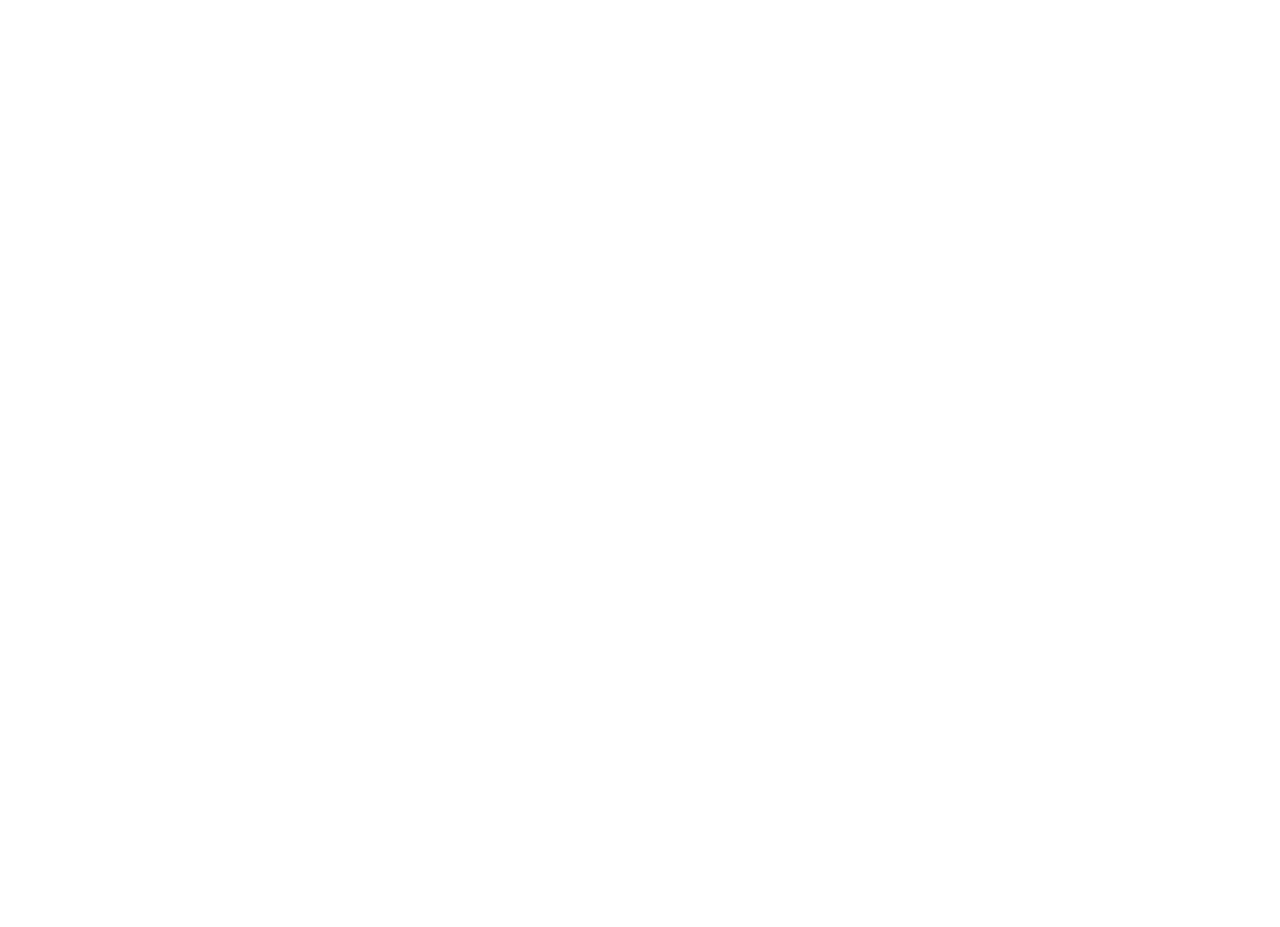
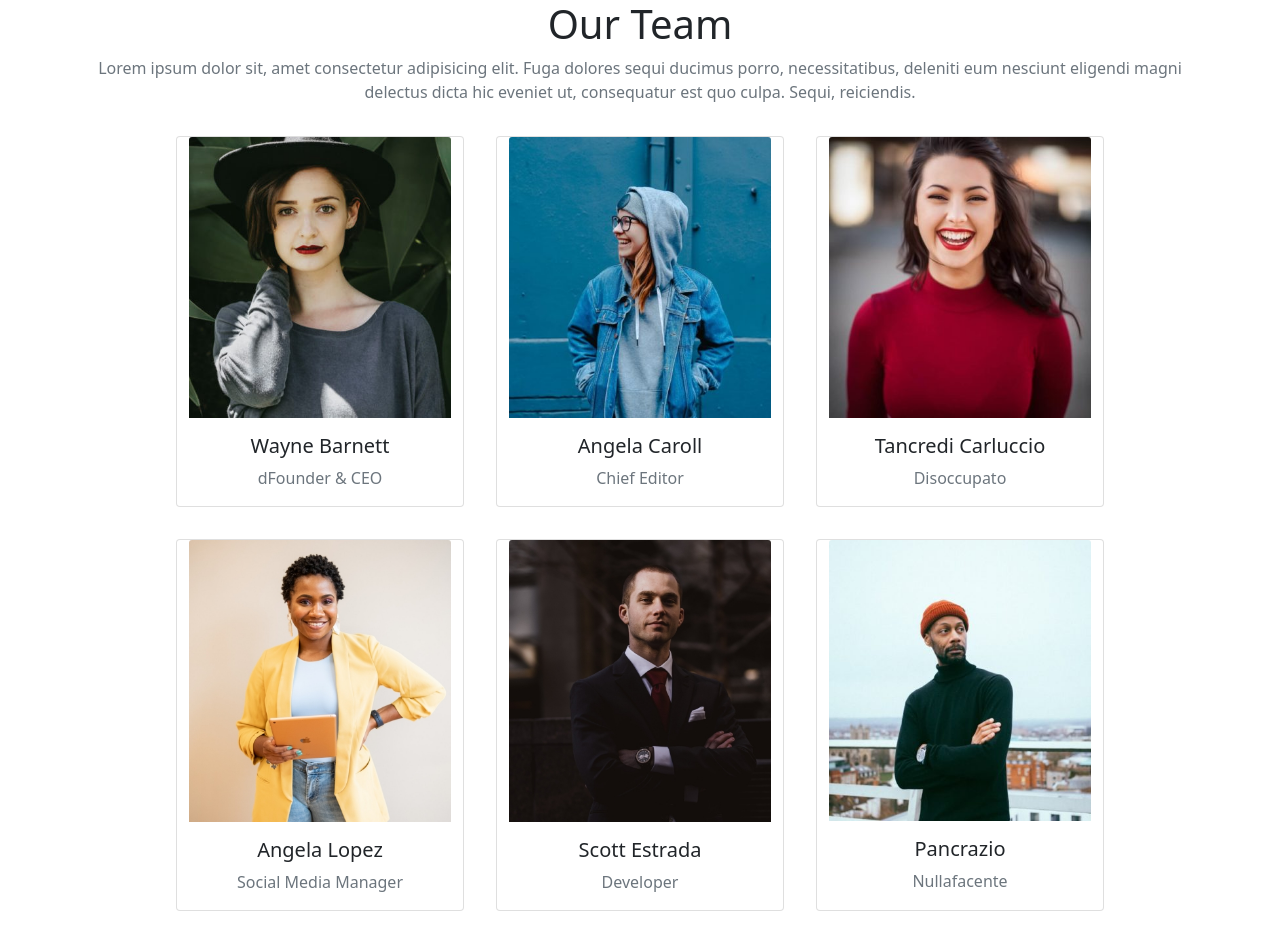
Before and after one commit to Tank07/js-our-team, a plain HTML site: page index.html in a window 1280 px wide. Before the commit the page ends 800 px from the top, so only its background shows below. Drawn offline with nearby package versions, Linux system fonts and the light colour scheme.

Commit message:
Esercizio completato

```diff
--- a/index.html
+++ b/index.html
@@ -6,11 +6,22 @@
     <meta name="viewport" content="width=device-width, initial-scale=1.0">
     <title>Our Team</title>
     <link rel="stylesheet" href="./style.css">
+    <link href="https://cdn.jsdelivr.net/npm/bootstrap@5.1.3/dist/css/bootstrap.min.css" rel="stylesheet" integrity="sha384-1BmE4kWBq78iYhFldvKuhfTAU6auU8tT94WrHftjDbrCEXSU1oBoqyl2QvZ6jIW3" crossorigin="anonymous">
 </head>
 <body>
 
-    <div id=""></div>
+
+    <div class="container text-center">
+
+        <h1>Our Team</h1>
+
+        <p class="text-muted">Lorem ipsum dolor sit, amet consectetur adipisicing elit. Fuga dolores sequi ducimus porro, necessitatibus, deleniti eum nesciunt eligendi magni delectus dicta hic eveniet ut, consequatur est quo culpa. Sequi, reiciendis.</p>
+
+        <div class="row justify-content-center"  id="esito"></div>
+
+    </div>
 
     <script type="text/javascript" src="main.js"></script>
+    <script src="https://cdn.jsdelivr.net/npm/bootstrap@5.1.3/dist/js/bootstrap.bundle.min.js" integrity="sha384-ka7Sk0Gln4gmtz2MlQnikT1wXgYsOg+OMhuP+IlRH9sENBO0LRn5q+8nbTov4+1p" crossorigin="anonymous"></script>
 </body>
 </html>
--- a/main.js
+++ b/main.js
@@ -3,47 +3,68 @@
 // Milestone 1: stampare in console l'elenco dei membri del team, scrivendo separatamente i dettagli di ciascun componente.
 // Milestone 2: stampare i dati all'interno di un contenitore nella pagina html in modo dinamico, creando per ciascun membro del team un elemento che conterrà i suoi dati.
 // BONUS: stilizziamo la sezione realizzando le card di ciascun membro del team, come nel mockup allegato.
-// Consigli del giorno:
 
 let ourTeam = [
 
     {
-        'nome' : 'Pancrazio',
-        'ruolo' : 'disoccupa',
-        'foto' : 'ada'
+        'nome' : 'Wayne Barnett',
+        'ruolo' : 'dFounder & CEO',
+        'foto' : '1.jpg'
     },
 
     {
-        'nome' : 'Pancrazio',
-        'ruolo' : 'disocupato',
-        'foto' : 'aa'
+        'nome' : 'Angela Caroll',
+        'ruolo' : 'Chief Editor',
+        'foto' : '2.jpg'
     },
 
     {
-        'nome' : 'Pancrazio',
-        'ruolo' : 'disocato',
-        'foto' : 'da'
+        'nome' : 'Tancredi Carluccio',
+        'ruolo' : 'Disoccupato',
+        'foto' : '3.jpg'
     },
 
     {
-        'nome' : 'Panczio',
-        'ruolo' : 'dicupato',
-        'foto' : 'aa'
+        'nome' : 'Angela Lopez',
+        'ruolo' : 'Social Media Manager',
+        'foto' : '4.jpg'
     },
 
     {
-        'nome' : 'Pancio',
-        'ruolo' : 'disocpato',
-        'foto' : 'aa'
+        'nome' : 'Scott Estrada',
+        'ruolo' : 'Developer',
+        'foto' : '7.jpg'
     },
 
     {
-        'nome' : 'Prazio',
-        'ruolo' : 'soccupato',
-        'foto' : 'a'
+        'nome' : 'Pancrazio ',
+        'ruolo' : 'Nullafacente',
+        'foto' : '9.jpg'
     }
 
 
 ];
 
 console.log(ourTeam)
+
+
+for (let i = 0; i < ourTeam.length; i++) {
+
+    for ( let key in ourTeam[i]) {
+        console.log(`${key} => ${ourTeam[i][key]}`)
+
+    }
+
+}
+
+for (let x = 0; x < ourTeam.length; x++) {
+    document.getElementById("esito").innerHTML += `
+    <div class="card m-3 col-6" style="width: 18rem;">
+    <img src="./images/${ourTeam[x]["foto"]}" class="card-img-top" alt="">
+    <div class="card-body">
+      <h5 class="card-title">${ourTeam[x]["nome"]}</h5>
+      <p class="card-text text-muted">${ourTeam[x]["ruolo"]}</p>
+    </div>
+  </div>`
+
+}
```
Also changed, not shown: images/1.jpg (renamed from angela-caroll-chief-editor.jpg), images/10.jpg (renamed from wayne-barnett-founder-ceo.jpg), images/2.jpg (renamed from angela-lopez-social-media-manager.jpg), images/3.jpg (renamed from barbara-ramos-graphic-designer.jpg), images/4.jpg (renamed from new-team-member-01.jpg), images/5.jpg (renamed from new-team-member-02.jpg), images/6.jpg (renamed from new-team-member-03.jpg), images/7.jpg (renamed from new-team-member-04.jpg), images/8.jpg (renamed from scott-estrada-developer.jpg), images/9.jpg (renamed from walter-gordon-office-manager.jpg).
